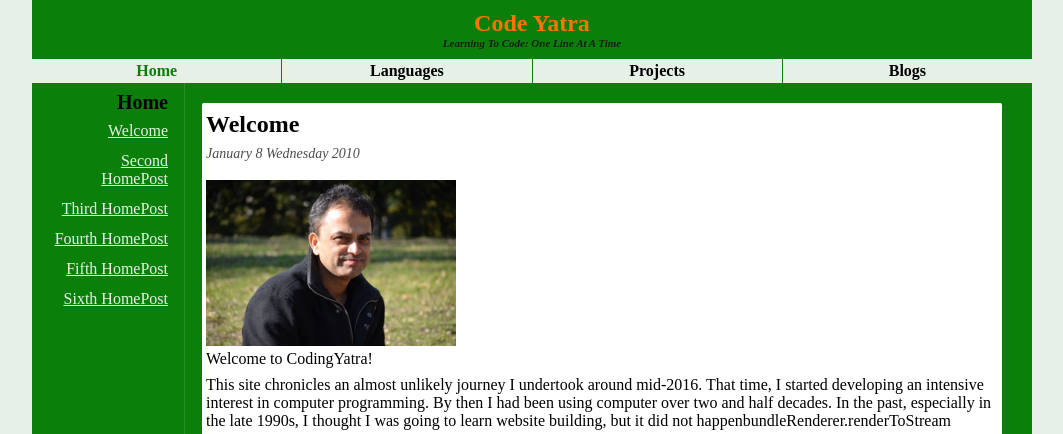
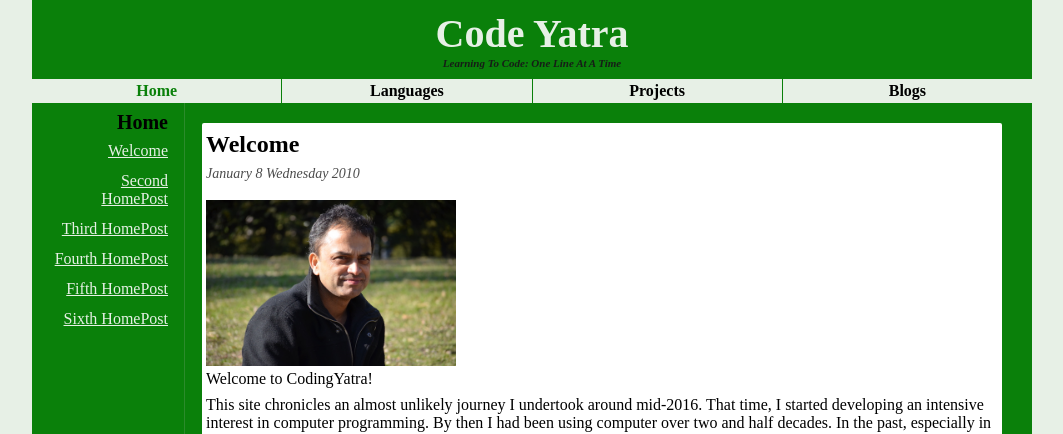
Before and after one commit to anilbhattaraitoronto/anilbhattarai, a plain HTML site: page index.html in a window 1280 px wide. Shown: the top 434 px of the page, without its empty margins (108-1171 px from the left). Drawn offline with Linux system fonts and the light colour scheme.

Commit message:
changed masthead color to white and masthead hover to black

```diff
--- a/css/styles.css
+++ b/css/styles.css
@@ -31,13 +31,14 @@ p{
 }
 #masthead{
     text-align: center;
-    color: rgb(255, 115, 0);
+    color: var(--themeWhite, white);
+    font-size: 2.5em;
     cursor: pointer;
     transition: 300ms all;
     padding: 10px 0;
 }
 #masthead:hover{
-    color: darkorange;
+    color: var(--themeBlack, black);
 }
 #masthead::after{
     content: "Learning To Code: One Line At A Time";
```
